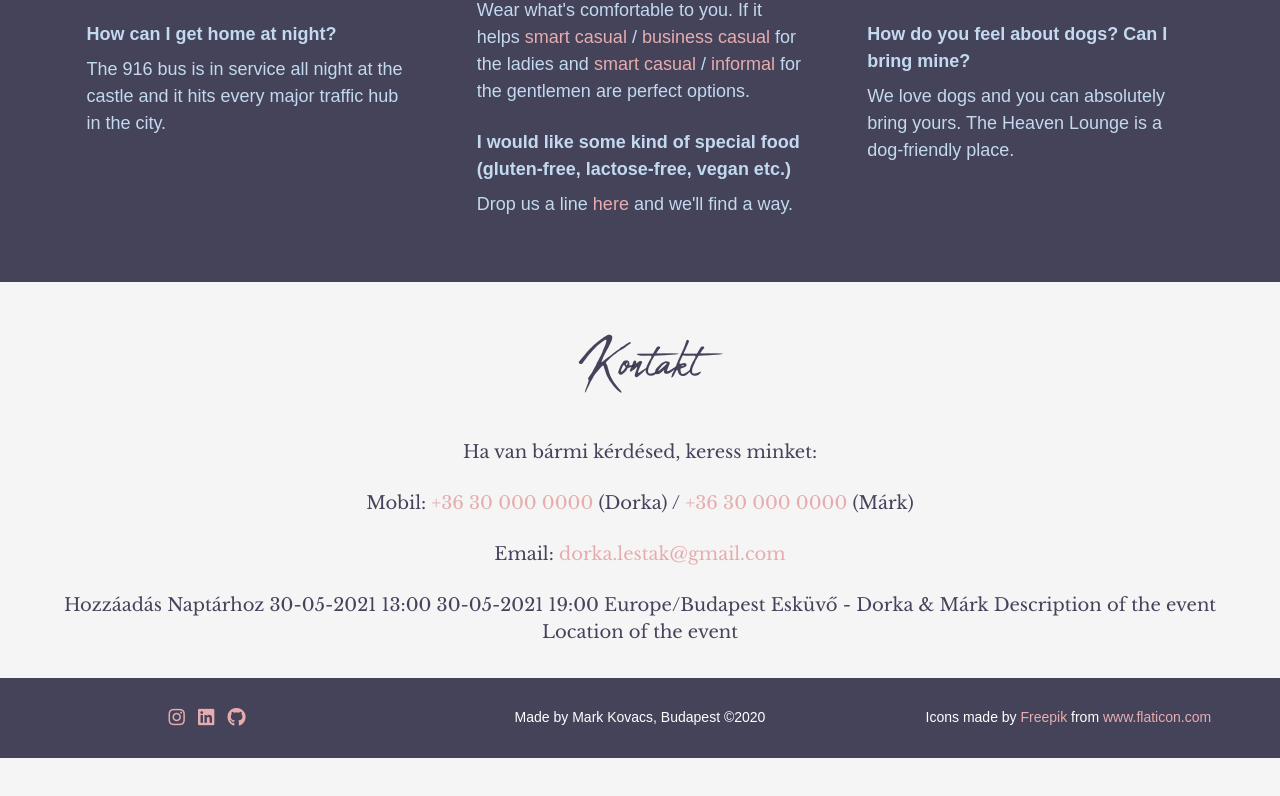
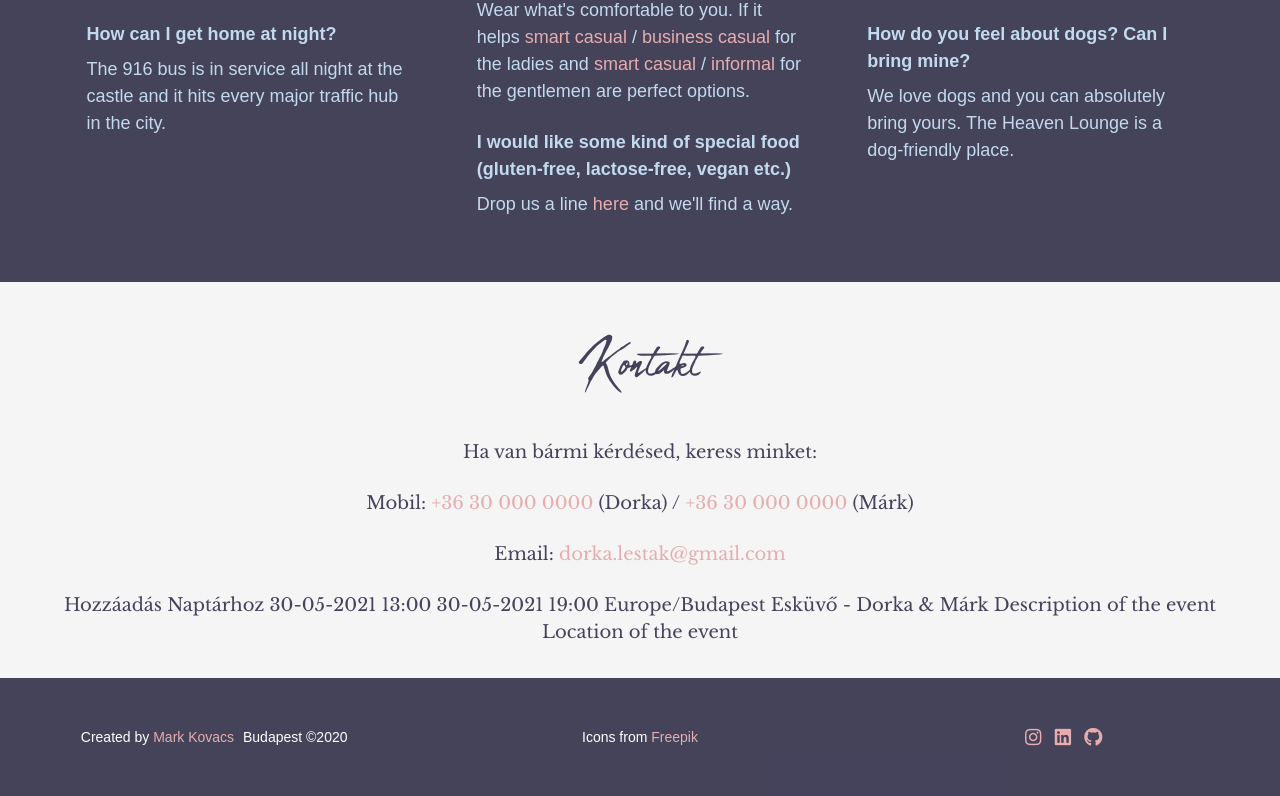
Before and after one commit to kovacsmarkakos/my-wedding, a plain HTML site: page index.html in a window 1280 px wide. Shown: the part 2560-3356 px from the top of the page. Before the commit the page ends 3318 px from the top, so only its background shows below. Drawn offline with nearby package versions, Linux system fonts and the light colour scheme; a web font is replaced by a local one.

Commit message:
small ui changes

```diff
--- a/index.html
+++ b/index.html
@@ -186,6 +186,15 @@
     </section>
   </main>
   <footer>
+    <p><small>Created by
+        <a href="https://markkovacs.com" rel="noopener noreferrer" target="_blank">
+          Mark Kovacs </a></small>Budapest &copy;2020
+    </p>
+    <p>
+      <small>Icons from
+        <a href="https://www.flaticon.com/authors/freepik" title="Freepik">Freepik</a>
+      </small>
+    </p>
     <div class="social">
       <a href="https://www.instagram.com/mark.akos/" target="_blank" rel="noopener">
         <i class="fab fa-instagram fa-lg"></i>
@@ -197,13 +206,6 @@
         <i class="fab fa-github fa-lg"></i>
       </a>
     </div>
-    <p><small>Made by Mark Kovacs, Budapest &copy;2020</small></p>
-    <p>
-      <small>Icons made by
-        <a href="https://www.flaticon.com/authors/freepik" title="Freepik">Freepik</a>
-        from
-        <a href="https://www.flaticon.com/" title="Flaticon">www.flaticon.com</a></small>
-    </p>
   </footer>
 
   <script>
--- a/main.css
+++ b/main.css
@@ -468,7 +468,7 @@ a:hover {
 =============================*/
 
 footer {
-  height: 15vh;
+  height: 18vh;
   width: 100%;
   background-color: var(--dark-text);
   color: var(--light-text);
@@ -506,7 +506,7 @@ footer small {
 
 @media (min-width: 768px) {
   footer {
-    height: 10vh;
+    height: 15vh;
     font-size: 0.875rem;
   }
 }
```
